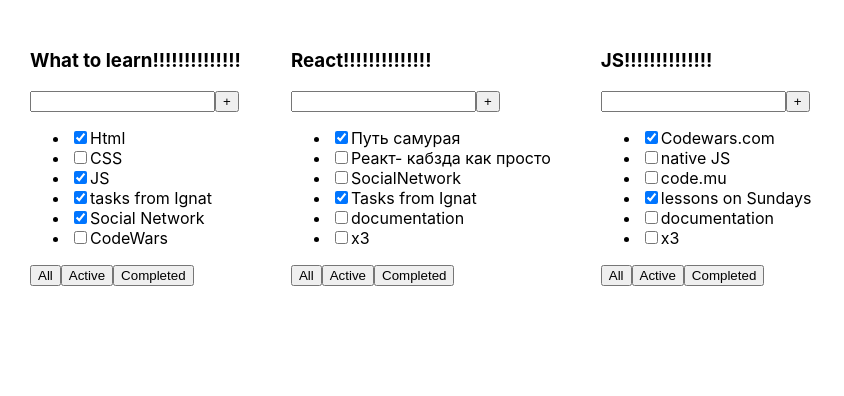
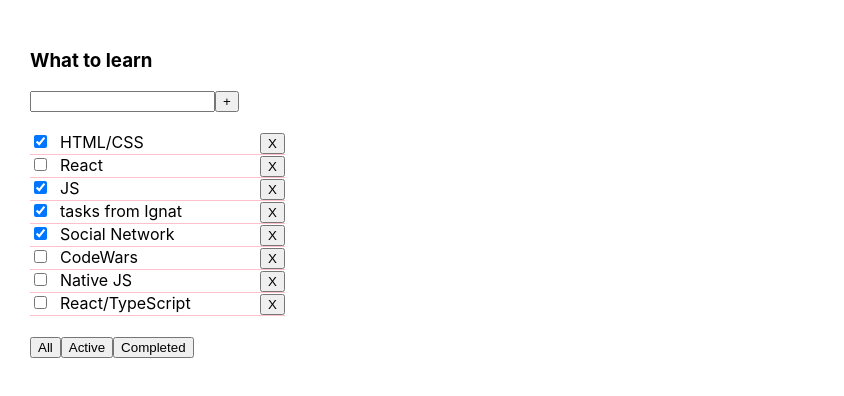
Before and after one commit to Margokomilfo-dev/todolist, a React (Create React App) app: page / in a window 1280 px wide. Shown: the top 396 px of the page, without its empty margins (0-844 px from the left). Built offline with nearby package versions, Linux system fonts and the light colour scheme.

Commit message:
hm2 -ref

```diff
--- a/src/App.tsx
+++ b/src/App.tsx
@@ -1,45 +1,54 @@
-import React from 'react'
+import React, {useState} from 'react'
 import './App.css'
-import { Todolist } from './components/Todolist';
+import {Todolist} from './components/Todolist';
 
+
+//----------types
 
 export type TasksType = {
     id: number
     title: string
     isDone: boolean
 }
+export type FilterValuesType = "all" | "active" | "completed"
+
+//----------const
+
+const tasks1 = [
+    {id: 1, isDone: true, title: 'HTML/CSS'},
+    {id: 2, isDone: false, title: 'React'},
+    {id: 3, isDone: true, title: 'JS'},
+    {id: 4, isDone: true, title: 'tasks from Ignat'},
+    {id: 5, isDone: true, title: 'Social Network'},
+    {id: 6, isDone: false, title: 'CodeWars'},
+    {id: 7, isDone: false, title: 'Native JS'},
+    {id: 8, isDone: false, title: 'React/TypeScript'},
+
+]
 
 
 function App() {
-    const task1: Array<TasksType> = [
-        {id: 1, isDone: true, title: 'Html'},
-        {id: 2, isDone: false, title: 'CSS'},
-        {id: 3, isDone: true, title: 'JS'},
-        {id: 4, isDone: true, title: 'tasks from Ignat'},
-        {id: 5, isDone: true, title: 'Social Network'},
-        {id: 6, isDone: false, title: 'CodeWars'}
-    ]
-    const task2: Array<TasksType> = [
-        {id: 1, isDone: true, title: 'Путь самурая'},
-        {id: 2, isDone: false, title: 'Реакт- кабзда как просто'},
-        {id: 3, isDone: false, title: 'SocialNetwork'},
-        {id: 4, isDone: true, title: 'Tasks from Ignat'},
-        {id: 5, isDone: false, title: 'documentation'},
-        {id: 6, isDone: false, title: 'x3'}
-    ]
-    const task3: Array<TasksType> = [
-        {id: 1, isDone: true, title: 'Codewars.com'},
-        {id: 2, isDone: false, title: 'native JS'},
-        {id: 3, isDone: false, title: 'code.mu'},
-        {id: 4, isDone: true, title: 'lessons on Sundays'},
-        {id: 5, isDone: false, title: 'documentation'},
-        {id: 6, isDone: false, title: 'x3'}
-    ]
+
+    //-----------------tasks
+
+    let [tasks, setTask] = useState<Array<TasksType>>(tasks1)
+    const removeTask = (id: number) => {setTask(tasks.filter(t => t.id !== id))}
+
+    //-----------------filterValue
+
+    let [filterValue, setFilterValue] = useState<FilterValuesType>('all')
+
+    let newArrTasks = tasks
+    if (filterValue === 'active') { newArrTasks = tasks.filter(t => !t.isDone)}
+    if (filterValue === 'completed') { newArrTasks = tasks.filter(t => t.isDone)}
+    const changeFilter = (value: FilterValuesType) => {setFilterValue(value)}
+
+
     return (
         <div className="App">
-            <Todolist title='What to learn' tasks = {task1}/>
-            <Todolist title='React' tasks = {task2}/>
-            <Todolist title='JS' tasks = {task3}/>
+            <Todolist title='What to learn'
+                      newArrTasks={newArrTasks} removeTask={removeTask} changeFilter={changeFilter}
+            />
         </div>
     );
 }
--- /dev/null
+++ b/src/components/Todolist.module.css
@@ -0,0 +1,15 @@
+.tasks {
+    padding: 20px 0;
+}
+.task {
+    display: flex;
+    border-bottom: 1px solid pink;
+
+}
+.taskCheckbox {
+    width: 30px;
+}
+.taskTitle {
+    width: 200px;
+
+}
--- a/src/components/Todolist.tsx
+++ b/src/components/Todolist.tsx
@@ -1,55 +1,46 @@
 import React from "react";
-import {TasksType} from "../App";
+import {TasksType, FilterValuesType} from "../App";
+import s from './Todolist.module.css'
 
 
 type TodolistPropsType = {
     title: string
-    tasks: Array<TasksType>
+    newArrTasks: Array<TasksType>
+    removeTask: (id:number) => void
+    changeFilter: (value:FilterValuesType) => void
+
 }
 
 
-export function Todolist (props: TodolistPropsType) {
+export function Todolist(props: TodolistPropsType) {
     debugger
     return (
         <div>
-            <h3>{props.title}!!!!!!!!!!!!!!</h3>
+            <h3>{props.title}</h3>
             <div>
                 <input/>
                 <button>+</button>
             </div>
-            <ul>
-                <li>
-                    <input type="checkbox" checked={props.tasks[0].isDone}/>
-                    <span>{props.tasks[0].title}</span>
-                </li>
-                <li>
-                    <input type="checkbox" checked={props.tasks[1].isDone}/>
-                    <span>{props.tasks[1].title}</span>
-                </li>
-                <li>
-                    <input type="checkbox" checked={props.tasks[2].isDone}/>
-                    <span>{props.tasks[2].title}</span>
-                </li>
-                <li>
-                    <input type="checkbox" checked={props.tasks[3].isDone}/>
-                    <span>{props.tasks[3].title}</span>
-                </li>
-                <li>
-                    <input type="checkbox" checked={props.tasks[4].isDone}/>
-                    <span>{props.tasks[4].title}</span>
-                </li>
-                <li>
-                    <input type="checkbox" checked={props.tasks[5].isDone}/>
-                    <span>{props.tasks[5].title}</span>
-                </li>
-            </ul>
+            <div className={s.tasks}>
+                {
+                    props.newArrTasks.map( t =>
+                        <div key={t.id} className={s.task}>
+                            <div className={s.taskCheckbox}><input type="checkbox" checked={t.isDone} /></div>
+                            <div className={s.taskTitle}>{t.title}</div>
+                            <div className={s.taskBtn}> <button onClick={() => {props.removeTask(t.id)}}>X</button></div>
+                        </div>)
+                }
+            </div>
             <div>
-                <button>All</button>
-                <button>Active</button>
-                <button>Completed</button>
+                <button onClick={() => {props.changeFilter('all')}}>All</button>
+                <button onClick={() => {props.changeFilter('active')}}>Active</button>
+                <button onClick={() => {props.changeFilter('completed')}}>Completed</button>
             </div>
+
         </div>
     )
 }
 
+
+
 export default Todolist
```
